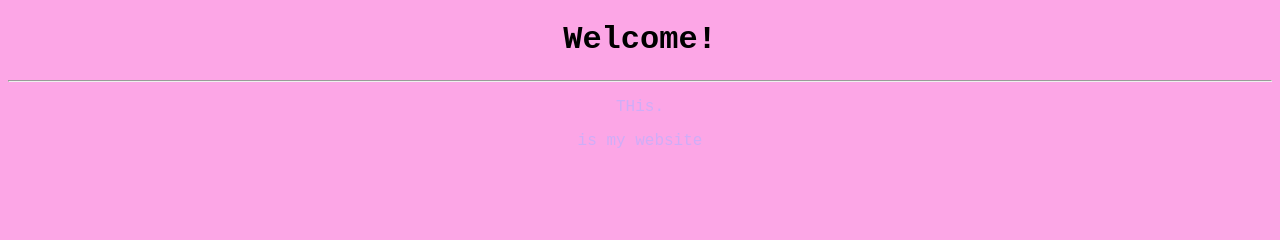
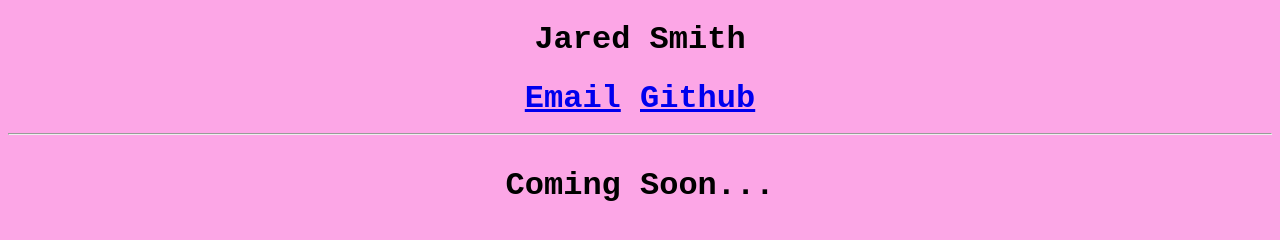
Before and after one commit to pensive-owl/personal_website, a plain HTML site: page index.html in a window 1280 px wide. Drawn offline with Linux system fonts and the light colour scheme.

Commit message:
Contact info on website

```diff
--- a/index.html
+++ b/index.html
@@ -13,16 +13,17 @@
     }
 
     p {
-      color: #cfadf7;
+      color: #000000;
     }
   </style>
 </head>
 <body>
   <center>
-    <h1>Welcome!</h1>
+    <h1>Jared Smith<h1>
+      <a href="mailto: jaredms56@gmail.com">Email</a>
+      <a href="https://github.com/droptopboatmobile">Github</a>
     <hr>
-    <p>THis.</p>
-    <p>is my website</p>
+    <p>Coming Soon...</p>
   </center>
 </body>
 </html>
```
